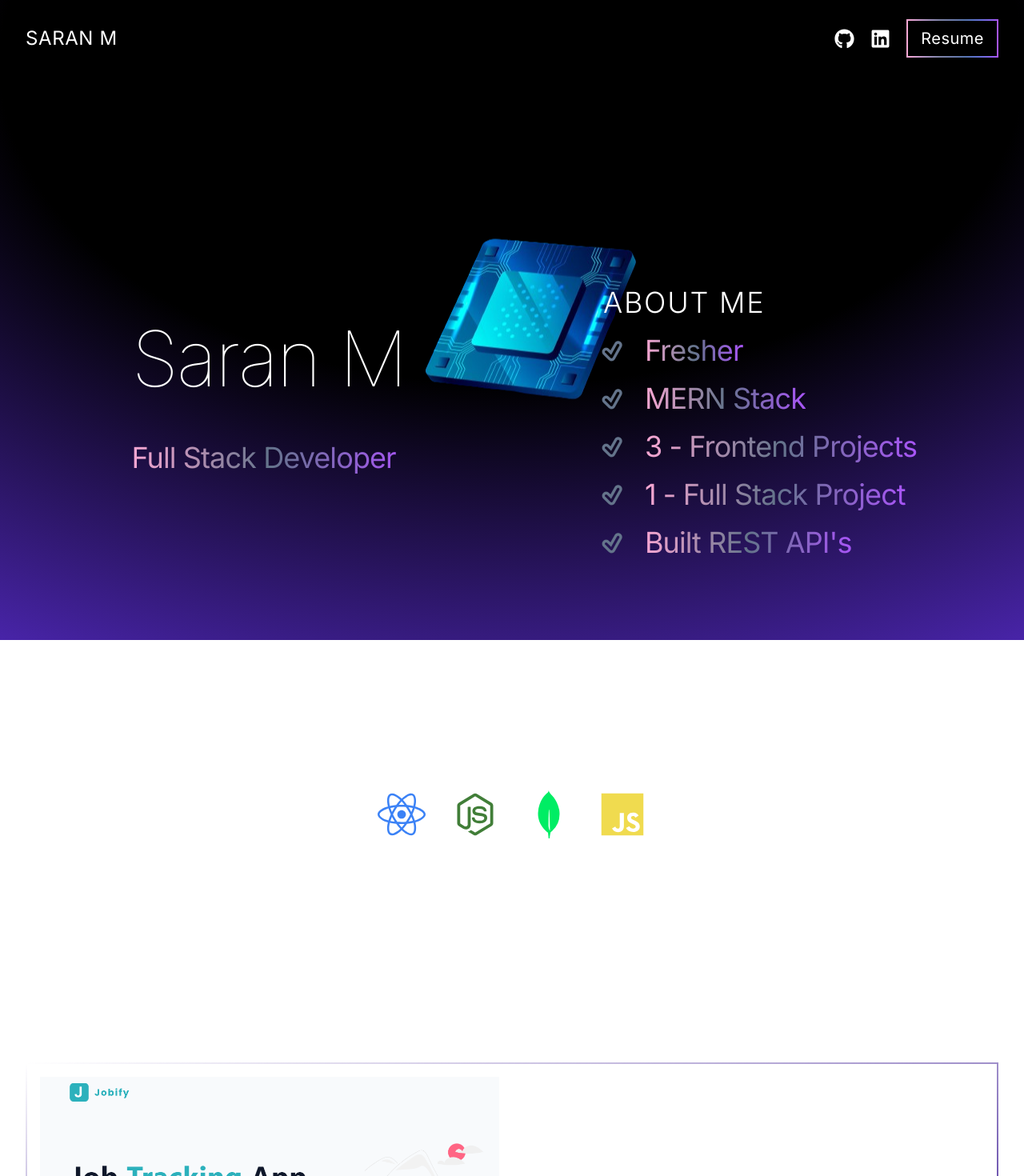
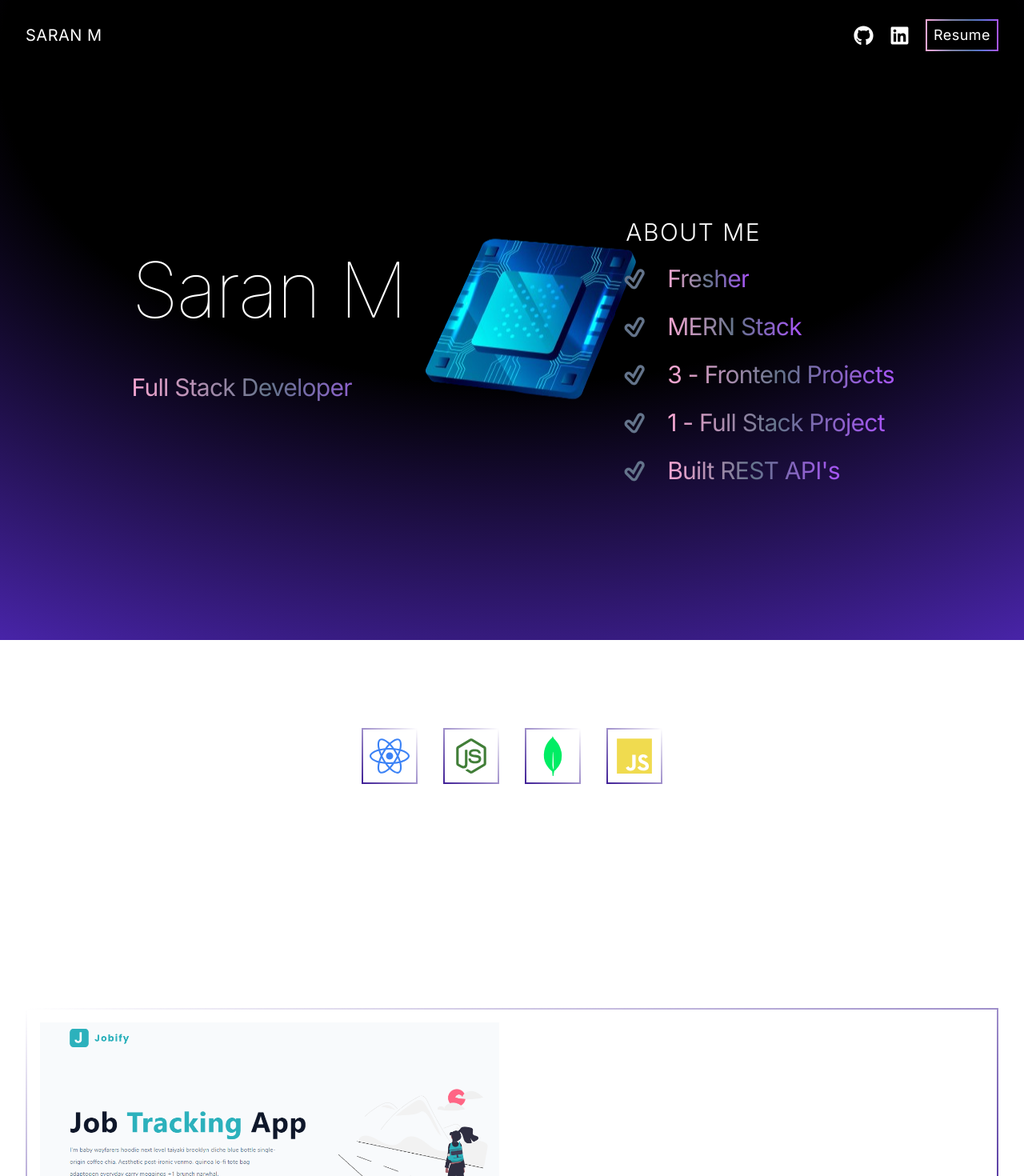
Before and after one commit to SaranMuruganM/portfolio, a React (Vite) app: page / in a window 1280 px wide. Shown: the top 1470 px of the page at 80% size. Built offline with nearby package versions, Linux system fonts and the light colour scheme.

Commit message:
resolved bug in images

```diff
--- a/package.json
+++ b/package.json
@@ -4,7 +4,7 @@
   "version": "0.0.0",
   "type": "module",
   "scripts": {
-    "dev": "vite --host",
+    "dev": "vite",
     "build": "vite build",
     "lint": "eslint . --ext js,jsx --report-unused-disable-directives --max-warnings 0",
     "preview": "vite preview"
--- a/src/App.jsx
+++ b/src/App.jsx
@@ -7,8 +7,10 @@ import Projects from "./components/Projects";
 const App = () => {
   return (
     <>
-      <div className="fixed h-full w-full -z-10 flex items-center justify-center">
-        <div className="absolute inset-0 -z-10 h-[100vh] w-full items-center px-5 py-24 [background:radial-gradient(125%_125%_at_50%_10%,#000_40%,#63e_100%)]"></div>
+      <div className="fixed h-svh w-full -z-10 flex items-center justify-center">
+        <div className="absolute inset-0 -z-10 h-[100vh] w-full items-center px-5 py-24 [background:radial-gradient(125%_125%_at_50%_10%,#000_40%,#63e_100%)]">
+
+        </div>
         <motion.img
           initial={{ y: 8 }}
           animate={{ y: -8 }}
@@ -22,6 +24,7 @@ const App = () => {
           alt="cpu"
           className="-z-0 absolute"
         />
+
       </div>
       <div className="container mx-auto px-8 min-h-[100vh]">
         <NavBar />
--- a/src/assets/projectHero.js
+++ b/src/assets/projectHero.js
@@ -1,19 +1,19 @@
-
-
+import jobifyThumb from '../assets/jobifyLanding.png'
+import bloomDaleThumb from "../assets/bloomDale.png"
 export const projectHero = [
   {
     id: 1,
     name: "Jobify",
-    img: "./src/assets/jobifyLanding.png",
+    img: jobifyThumb,
     description:
       "This web application is designed to help users track their job applications, upcoming interviews, and declined offers. It also provides insights into their application history with detailed statistics. Admins have access to additional features, such as viewing the number of users and job entries within the application.",
     techStack: ["React", "Node JS", "Mongo DB"],
-    url: "https://organicstorecss.netlify.app/",
+    url: "https://jobify-7ckj.onrender.com/",
   },
   {
     id: 2,
     name: "BloomDale",
-    img: "./src/assets/bloomDale.png",
+    img: bloomDaleThumb,
     description:
       "The BloomDale organic store web application is designed to offer an engaging online presence for BloomDale, showcasing their range of organic products. The application includes a visually appealing landing page and a comprehensive products page to enhance the shopping experience for visitors.",
     techStack: ["HTML", "CSS", "JavaScript"],
--- a/src/components/Hero.jsx
+++ b/src/components/Hero.jsx
@@ -3,13 +3,13 @@ import HeroAbout from "./HeroAbout";
 import { motion } from "framer-motion";
 const Hero = () => {
   return (
-    <div className="lg:grid lg:grid-cols-2 text-white lg:mt-0 h-screen place-items-center  mt-16">
+    <div className="lg:grid lg:grid-cols-2 text-white lg:-mt-20 h-screen mt-16 place-items-center">
       <div>
         <motion.h1
           animate={{ x: 0, opacity: 1 }}
           initial={{ x: -100, opacity: 0 }}
           transition={{ type: "tween", duration: 0.5 }}
-          className="md:pb-14 text-6xl font-thin tracking-tight  lg:text-8xl pb-6"
+          className="md:pb-14 text-5xl font-thin tracking-tight  lg:text-8xl pb-6 place"
         >
           Saran M
         </motion.h1>
@@ -17,7 +17,7 @@ const Hero = () => {
           animate={{ y: 0, opacity: 1 }}
           initial={{ y: 100, opacity: 0 }}
           transition={{ type: "tween", duration: 0.5, delay: 0.5 }}
-          className="bg-gradient-to-r from-pink-300 via-slate-500 to-purple-500 bg-clip-text text-transparent text-4xl tracking-tight "
+          className="bg-gradient-to-r from-pink-300 via-slate-500 to-purple-500 bg-clip-text text-transparent text-3xl tracking-tight "
         >
           Full Stack Developer
         </motion.div>
@@ -27,7 +27,7 @@ const Hero = () => {
           animate={{ y: 0, opacity: 1 }}
           initial={{ y: -100, opacity: 0 }}
           transition={{ type: "tween", duration: 0.5, delay: 0.5 }}
-          className=" lg:text-4xl text-3xl tracking-wider pl-3 font-light mt-16"
+          className=" lg:text-3xl text-2xl tracking-wider pl-3 font-light mt-16"
         >
           ABOUT ME
         </motion.div>
--- a/src/components/HeroAbout.jsx
+++ b/src/components/HeroAbout.jsx
@@ -7,10 +7,10 @@ const HeroAbout = ({ aname }) => {
       animate={{ x: 0, opacity: 1 }}
       initial={{ x: 100, opacity: 0 }}
       transition={{ type: "tween", duration: 0.5, delay: 0 }}
-      className="mt-5 flex items-center gap-5 pl-1 text-2xl"
+      className="mt-5 flex items-center gap-5 pl-1"
     >
       <TiTickOutline color="#64748b" size={40} strokeWidth={0.1} />
-      <span className="bg-gradient-to-r from-pink-300 via-slate-500 to-purple-500 bg-clip-text text-3xl tracking-tight text-transparent lg:text-4xl">
+      <span className="bg-gradient-to-r from-pink-300 via-slate-500 to-purple-500 bg-clip-text text-xl tracking-tight text-transparent lg:text-3xl">
         {aname}
       </span>
     </motion.div>
--- a/src/components/NavBar.jsx
+++ b/src/components/NavBar.jsx
@@ -4,12 +4,12 @@ import { FaGithub } from "react-icons/fa";
 const NavBar = () => {
   return (
     <div className="flex items-center justify-between py-6 text-white">
-      <h1 className="md:text-2xl md:tracking-wide">SARAN M</h1>
+      <h1 className="md:text-xl md:tracking-wide">SARAN M</h1>
       <div className="flex items-center gap-3 md:gap-5 md:text-xl md:tracking-wide">
-        <div className="hidden items-center gap-3 md:flex md:gap-5 md:text-xl md:tracking-wide">
+        <div className="hidden items-center gap-3 md:flex md:gap-5 md:text-lg md:tracking-wide">
           <FaGithub className="hover:cursor-pointer" size={25} />
           <FaLinkedin className="hover:cursor-pointer" size={25} />
-          <button className="border-styling border-2 border-solid p-2 px-4">
+          <button className="border-styling border-2 border-solid p-1 px-2">
             Resume
           </button>
         </div>
--- a/src/components/TechStack.jsx
+++ b/src/components/TechStack.jsx
@@ -10,19 +10,15 @@ const TechStack = () => {
   return (
     <div className="grid grid-rows-2 justify-center text-center font-light text-white">
       <h1 className="self-center text-3xl lg:text-4xl">Tech Stack</h1>
-      <div className="mt-4 flex justify-center gap-8">
-        <div >
-          <FaReact size={60} color="#3b82f6" />
-        </div>
-        <div >
-          <IoLogoNodejs size={60} color="#417e38" />
-        </div>
-        <div >
-          <SiMongodb size={60} color="#00ed64" />
-        </div>
-        <div>
-          <IoLogoJavascript size={60} color="#f0db4f" />
-        </div>
+      <div className="*:tech-stack-styling-inverse mt-4 flex justify-center gap-8 *:p-2 *:backdrop-blur-sm">
+        <FaReact size={70} color="#3b82f6" />
+
+        <IoLogoNodejs size={70} color="#417e38" />
+
+        <SiMongodb size={70} color="#00ed64" />
+
+          <IoLogoJavascript size={70} color="#f0db4f" />
+
       </div>
     </div>
   );
```
